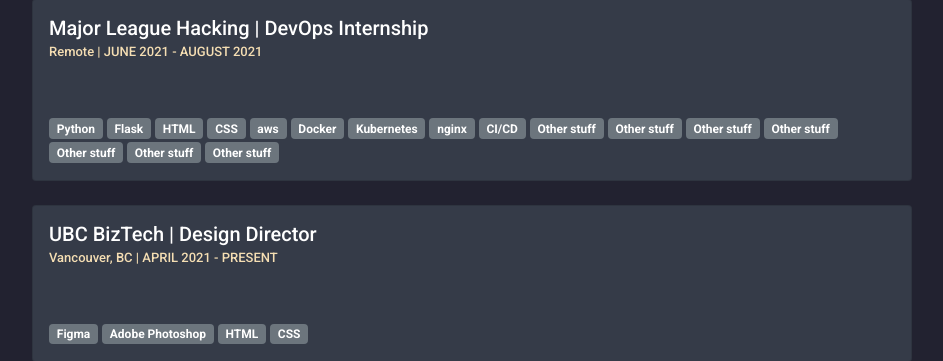
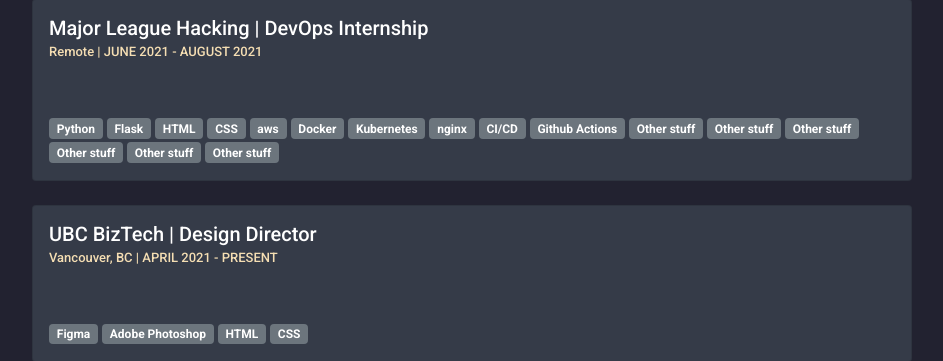
Before and after one commit to janellewong/MLH-Flask-Portfolio, a Flask app: page / in a window 1280 px wide. Shown: the part 1737-2098 px from the top of the page, without its empty margins (168-1111 px from the left). Run offline with Flask 2, Linux system fonts and the light colour scheme; some libraries are stand-ins or nearby versions.

Commit message:
update experience info

```diff
--- a/app/templates/experience.html
+++ b/app/templates/experience.html
@@ -39,7 +39,7 @@
               <span class="badge bg-secondary">Kubernetes</span>
               <span class="badge bg-secondary">nginx</span>
               <span class="badge bg-secondary">CI/CD</span>
-              <span class="badge bg-secondary">Other stuff</span>
+              <span class="badge bg-secondary">Github Actions</span>
               <span class="badge bg-secondary">Other stuff</span>
               <span class="badge bg-secondary">Other stuff</span>
               <span class="badge bg-secondary">Other stuff</span>
```
